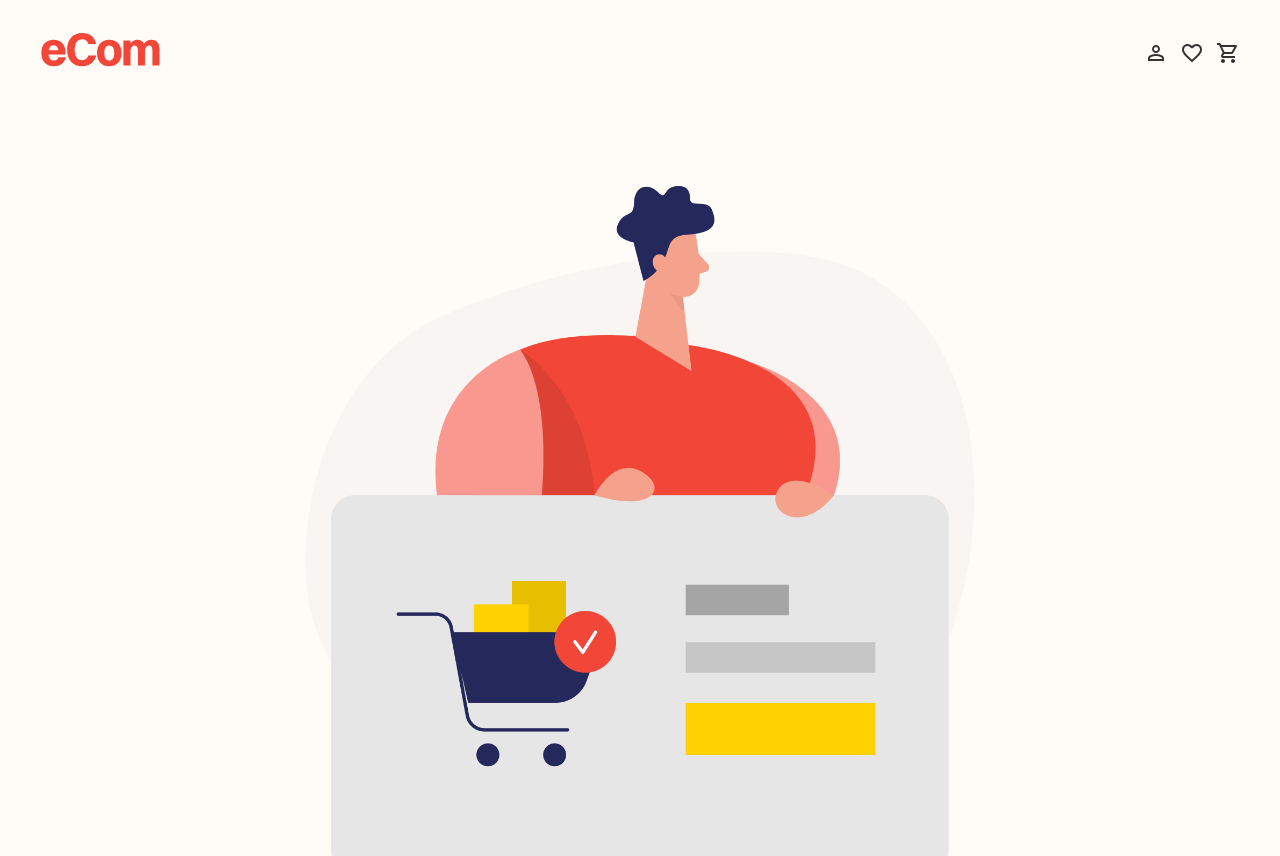
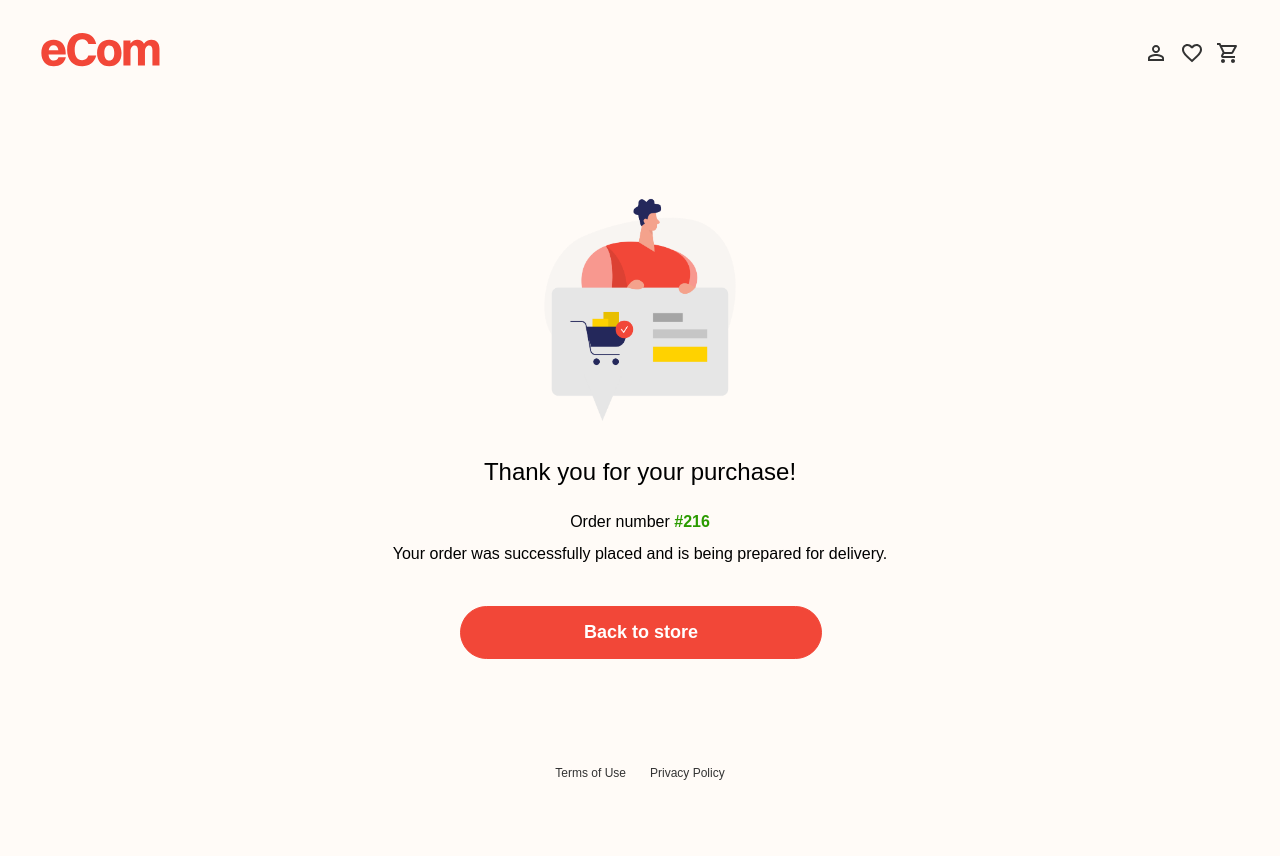
Before and after one commit to H-chai/react-ecom, a React (Create React App) app: page /checkout-success in a window 1280 px wide. Shown: the top 856 px of the page. After the commit the page ends 800 px from the top, so only its background shows below. Built offline with nearby package versions, Linux system fonts and the light colour scheme.

Commit message:
Add style responsive (desktop)

```diff
--- a/src/pages/CheckoutSuccess.js
+++ b/src/pages/CheckoutSuccess.js
@@ -14,9 +14,11 @@ export function CheckoutSuccess() {
       <p className={styles.orderMessage}>
         Your order was successfully placed and is being prepared for delivery.
       </p>
-      <Link to="/" className={styles.backHome}>
-        Back to store
-      </Link>
+      <div className={styles.contentWidth}>
+        <Link to="/" className={styles.backHome}>
+          Back to store
+        </Link>
+      </div>
     </div>
   );
 }
--- a/src/styles/Success.module.css
+++ b/src/styles/Success.module.css
@@ -1,10 +1,8 @@
 .pageContainer {
-  margin-top: 48px;
-  margin-bottom: 64px;
   text-align: center;
 
   img {
-    width: 70%;
+    width: 40%;
     display: block;
     margin: 0 auto;
   }
@@ -28,10 +26,28 @@
 
 .orderMessage {
   margin-top: 8px;
-  margin-bottom: 56px;
+  margin-bottom: 16px;
+}
+
+.contentWidth {
+  width: 60%;
+  margin: 0 auto;
 }
 
 .backHome {
   composes: ctaButton from "../styles/common.module.css";
-  display: block
+  display: inline-block;
 }
+
+@media screen and (min-width:767px) {
+  .pageContainer {
+    img {
+      width: 20%;
+    }
+  }
+
+  .contentWidth {
+    width: 30%;
+    margin: 0 auto;
+  }
+}
```
